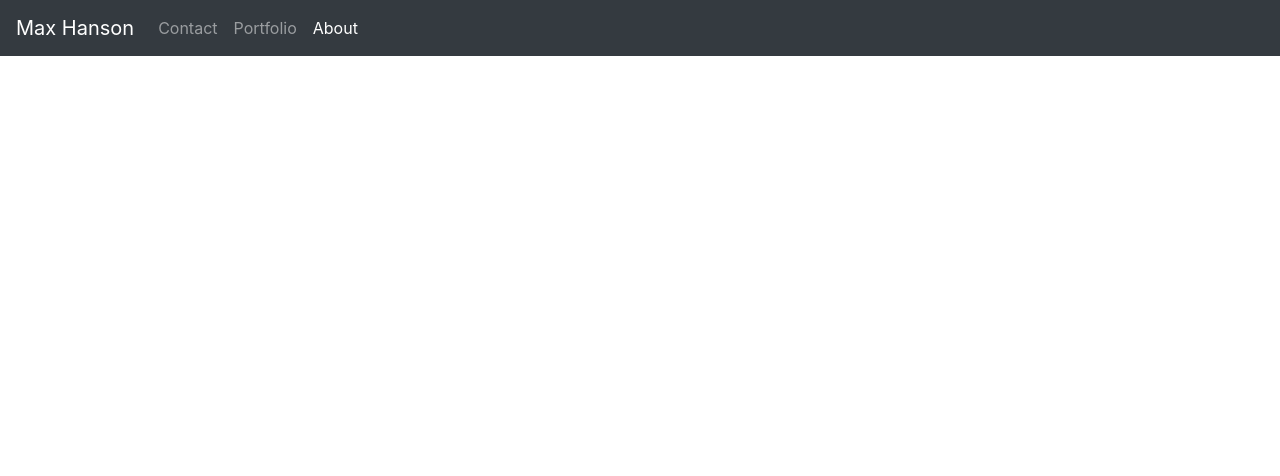
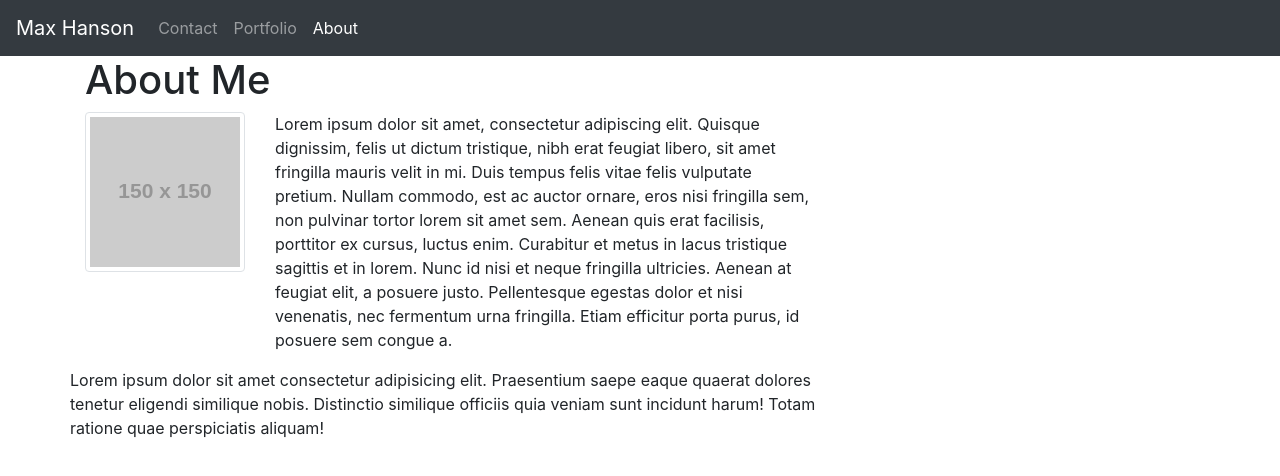
Before and after one commit to MaxHanson07/Responsive-Portfolio, a plain HTML site: page index.html in a window 1280 px wide. Drawn offline with nearby package versions, Linux system fonts and the light colour scheme; placeholder pictures from the web are drawn by us.

Commit message:
Completed basic html of 'about me' page

```diff
--- a/index.html
+++ b/index.html
@@ -1,5 +1,6 @@
 <!DOCTYPE html>
 <html lang="en">
+
 <head>
     <meta charset="UTF-8">
     <meta name="viewport" content="width=device-width, initial-scale=1.0">
@@ -10,11 +11,14 @@
     <link rel="stylesheet" href="https://maxcdn.bootstrapcdn.com/bootstrap/4.0.0/css/bootstrap.min.css">
 
 </head>
+
 <body>
     <!-- Bootstrap code for navbar -->
+    <!-- Need to link to contact, portfolio, etc -->
     <nav class="navbar navbar-expand-lg navbar-dark bg-dark">
         <a class="navbar-brand" href="#">Max Hanson</a>
-        <button class="navbar-toggler" type="button" data-toggle="collapse" data-target="#navbarNav" aria-controls="navbarNav" aria-expanded="false" aria-label="Toggle navigation">
+        <button class="navbar-toggler" type="button" data-toggle="collapse" data-target="#navbarNav"
+            aria-controls="navbarNav" aria-expanded="false" aria-label="Toggle navigation">
             <span class="navbar-toggler-icon"></span>
         </button>
         <div class="collapse navbar-collapse" id="navbarNav">
@@ -32,7 +36,52 @@
         </div>
     </nav>
 
+    <!-- Need to fix comments and change to semantic -->
+
+    <!-- Creates the Overall Grid -->
+    <div class="container">
+        <div class="row">
+            <div class="col-md-8">
+                <div class="page-header">
+                    <h1>About Me</h1>
+                </div>
+
+                <!-- Need to wrap text around image rather than side by side -->
+                <div class="row">
+                    <div class="col-md-3">
+                        <img src="http://placehold.it/150x150" alt="Placeholder" class="img-thumbnail">
+                    </div>
+                    <div class="col-md-9">
+                        <p>
+                            Lorem ipsum dolor sit amet, consectetur adipiscing elit. Quisque dignissim, felis ut dictum
+                            tristique,
+                            nibh erat feugiat libero, sit amet fringilla mauris velit in mi. Duis tempus felis vitae
+                            felis vulputate pretium. Nullam commodo, est ac auctor ornare, eros nisi fringilla sem,
+                            non pulvinar tortor lorem sit amet sem. Aenean quis erat facilisis, porttitor ex cursus,
+                            luctus enim. Curabitur et metus in lacus tristique sagittis et in lorem. Nunc id nisi et
+                            neque fringilla ultricies. Aenean at feugiat elit, a posuere justo. Pellentesque egestas
+                            dolor et nisi venenatis, nec fermentum urna fringilla. Etiam efficitur porta purus, id
+                            posuere sem congue a.
+                        </p>
+                    </div>
+                </div>
+
+                <div class="row">
+                    <p>Lorem ipsum dolor sit amet consectetur adipisicing elit. Praesentium saepe eaque quaerat dolores
+                        tenetur eligendi similique nobis. Distinctio similique officiis quia veniam sunt incidunt harum!
+                        Totam ratione quae perspiciatis aliquam!</p>
+                </div>
+
+            </div>
+        </div>
+    </div>
+
+
+
+
+
 
 
 </body>
+
 </html>
```
Lines whose indentation alone changed are shown as unchanged.
